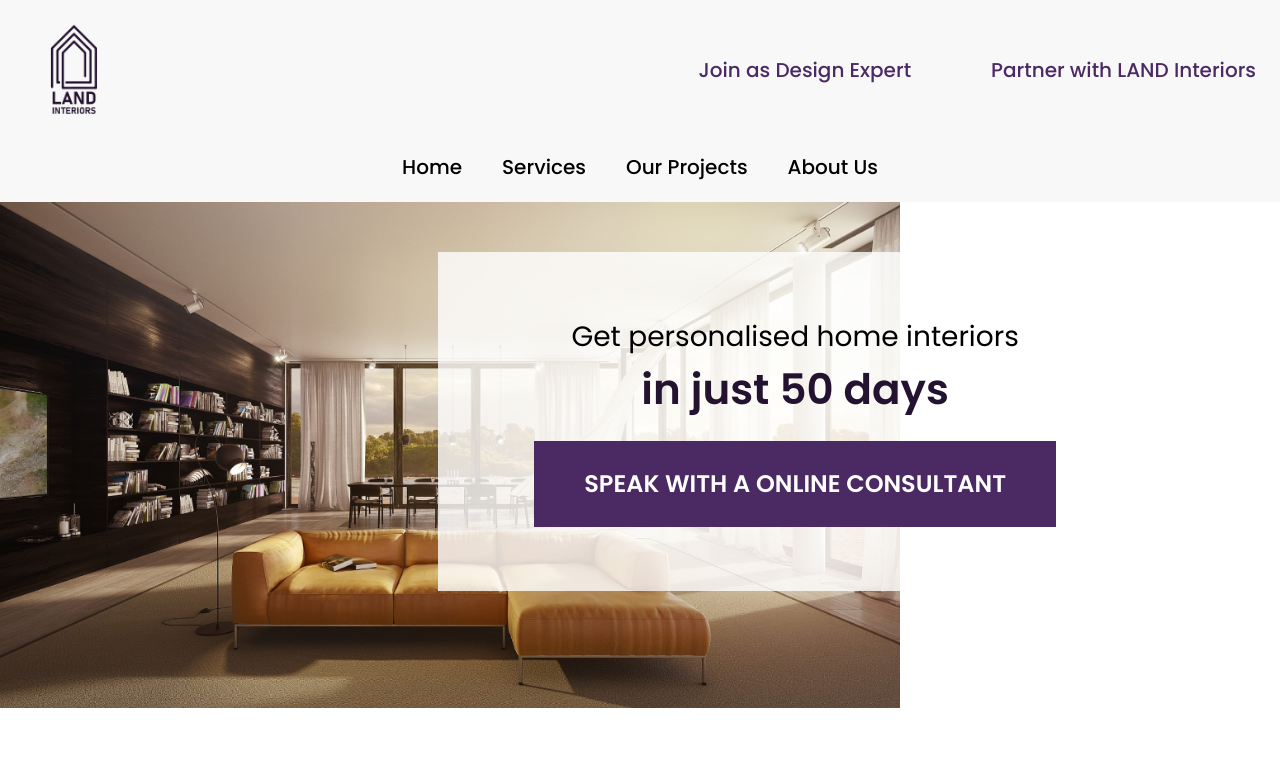
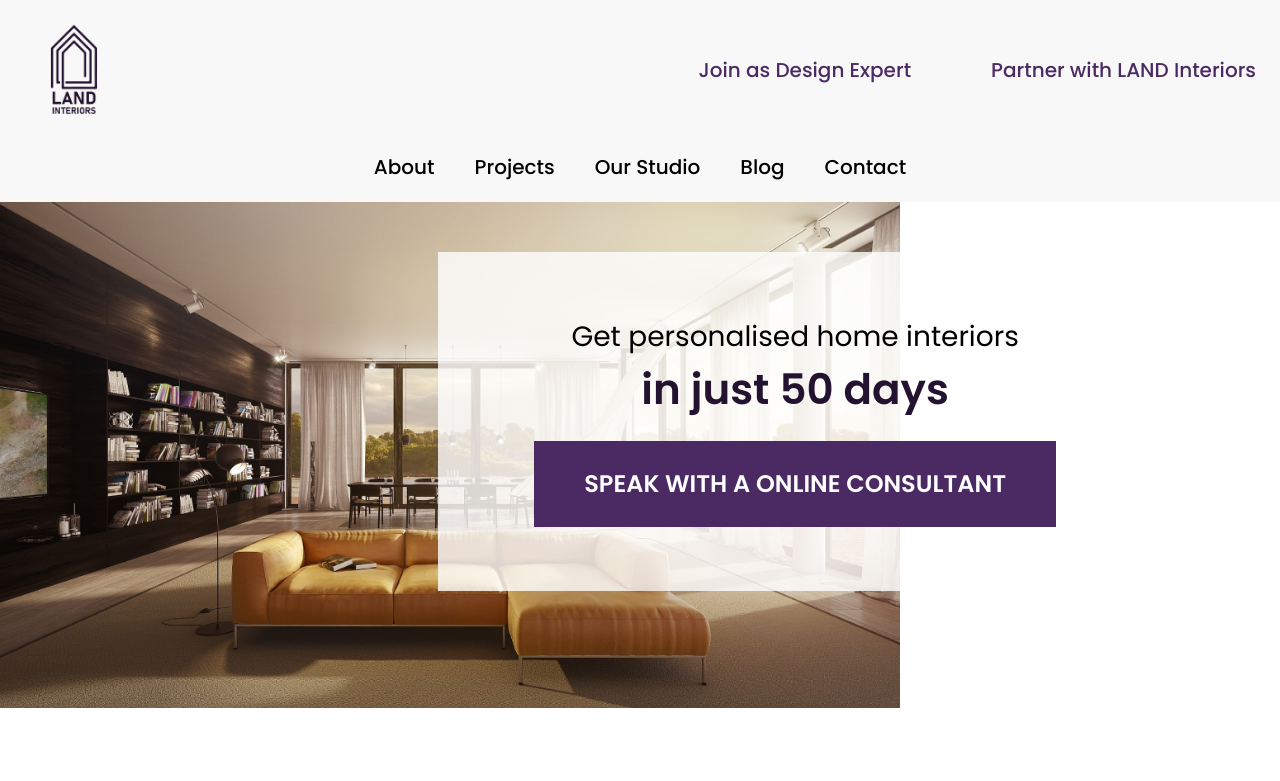
Before and after one commit to talhabytheway/land-interiors-UI, a React (Create React App) app: page / in a window 1280 px wide. Shown: the top 781 px of the page. Built offline with nearby package versions, Linux system fonts and the light colour scheme.

Commit message:
Add Smooth Scroll links and other hyperlinks

```diff
--- a/src/components/Footer/index.js
+++ b/src/components/Footer/index.js
@@ -5,6 +5,8 @@ import linkedIn from "../../assets/linkedIn.svg";
 import twitter from "../../assets/twitter.svg";
 import youtube from "../../assets/youtube.svg";
 import instagram from "../../assets/instagram.svg";
+import { Link } from "react-scroll";
+
 
 const Footer = () => {
   return (
@@ -36,24 +38,79 @@ const Footer = () => {
           <li className="hidden lg:inline-block m-0 font-semibold lg:!pb-4 text-[#4F4F4F]">
             Get in touch
           </li>
-          <li>landinteriors@gmail.com</li>
-          <li>+91 98987 65656</li>
+          <li><a href="mailto:landinteriors@gmail.com">landinteriors@gmail.com</a></li>
+          <li><a href="tel:+923047916775">+92 304 7916775</a></li>
         </ul>
       </div>
       <div className="flex flex-row justify-center lg:justify-between">
         <div className="flex flex-row gap-6">
-          <img src={facebook} alt="" />
-          <img src={linkedIn} alt="" />
-          <img src={twitter} alt="" />
-          <img src={youtube} alt="" />
-          <img src={instagram} alt="" />
+          <a href="http://www.facebook.com/talhabytheway"></a><img src={facebook} alt="" />
+          <a href="https://www.linkedin.com/in/talhabytheway"></a><img src={linkedIn} alt="" />
+          <a href="https://twitter.com/talhaism_"></a><img src={twitter} alt="" />
+          <a href="http://www.youtube.com/talhabytheway"></a><img src={youtube} alt="" />
+          <a href="http://www.instagram.com/talhabytheway"></a><img src={instagram} alt="" />
         </div>
-        <div className="hidden lg:flex flex-row gap-10">
-          <span>About</span>
-          <span>Projects</span>
-          <span>Studio</span>
-          <span>Blog</span>
-          <span>Contact</span>
+        <div className="hidden lg:flex flex-row gap-10 hover:[&>*]:cursor-pointer">
+        <span>
+          <Link
+            spy={true}
+            smooth={true}
+            offset={-70}
+            duration={500}
+            activeClass="active"
+            to="About"
+          >
+            About
+          </Link>
+        </span>
+        <span>
+          <Link
+            spy={true}
+            smooth={true}
+            offset={-70}
+            duration={500}
+            activeClass="active"
+            to="Projects"
+          >
+            Projects
+          </Link>
+        </span>
+        <span>
+          <Link
+            spy={true}
+            smooth={true}
+            offset={-70}
+            duration={500}
+            activeClass="active"
+            to="Studio"
+          >
+            Our Studio
+          </Link>
+        </span>
+        <span>
+          <Link
+            spy={true}
+            smooth={true}
+            offset={-70}
+            duration={500}
+            activeClass="active"
+            to="Blog"
+          >
+            Blog
+          </Link>
+        </span>
+        <span>
+          <Link
+            spy={true}
+            smooth={true}
+            offset={-70}
+            duration={500}
+            activeClass="active"
+            to="Contact"
+          >
+            Contact
+          </Link>
+        </span>
         </div>
       </div>
     </div>
--- a/src/components/InteriorProd/index.js
+++ b/src/components/InteriorProd/index.js
@@ -8,7 +8,7 @@ import prod6 from "../../assets/prod6.png";
 
 const InteriorProd = () => {
   return (
-    <div className="flex flex-col gap-10  xl:max-w-[1440px] xl:mx-auto">
+    <div id="Studio" className="flex flex-col gap-10  xl:max-w-[1440px] xl:mx-auto">
       <h2 className="text-purpD font-medium text-[20px] sm:text-[24px] md:text-[30px] lg:text-[36px] text-center">
         Our Interior Design Products
       </h2>
--- a/src/components/NavBar/index.js
+++ b/src/components/NavBar/index.js
@@ -42,9 +42,9 @@ const NavBar = () => {
             offset={-70}
             duration={500}
             activeClass="active"
-            to="home"
+            to="About"
           >
-            Home
+            About
           </Link>
         </li>
         <li>
@@ -54,9 +54,9 @@ const NavBar = () => {
             offset={-70}
             duration={500}
             activeClass="active"
-            to="services"
+            to="Projects"
           >
-            Services
+            Projects
           </Link>
         </li>
         <li>
@@ -66,9 +66,9 @@ const NavBar = () => {
             offset={-70}
             duration={500}
             activeClass="active"
-            to="projects"
+            to="Studio"
           >
-            Our Projects
+            Our Studio
           </Link>
         </li>
         <li>
@@ -78,9 +78,21 @@ const NavBar = () => {
             offset={-70}
             duration={500}
             activeClass="active"
-            to="about"
+            to="Blog"
           >
-            About Us
+            Blog
+          </Link>
+        </li>
+        <li>
+          <Link
+            spy={true}
+            smooth={true}
+            offset={-70}
+            duration={500}
+            activeClass="active"
+            to="Contact"
+          >
+            Contact
           </Link>
         </li>
         <li className="lg:hidden text-purp">Join as Design Expert</li>
--- a/src/components/OurProjects/index.js
+++ b/src/components/OurProjects/index.js
@@ -22,7 +22,7 @@ const breakPoints = [
 
 const OurProjects = () => {
   return (
-    <div
+    <div id="Projects"
       className="lg:max-w-[1440px] xl:max-w-[1600px] mx-auto relative min-h-[400px] sm:min-h-[500px] py-20 bg-cover"
       style={{ backgroundImage: `url(${rectangle})` }}
     >
@@ -58,7 +58,7 @@ const OurProjects = () => {
           </span>
         </div>
       </div>
-      <div className="blogs px-2 md:pt-[4rem]">
+      <div id="Blog" className="blogs px-2 md:pt-[4rem]">
         <h2 className=" font-medium max-w-[800px] text-[24px] md:text-[30px] lg:text-[36px] px-7 sm:px-10 md:px-15 lg:px-20">
           Blogs
         </h2>
--- a/src/components/Talk/index.js
+++ b/src/components/Talk/index.js
@@ -2,7 +2,7 @@ import React from "react";
 
 const Talk = () => {
   return (
-    <div className="my-16 px-[1.5rem] md:px-[4rem] lg:px-[6rem] flex flex-col gap-10 xl:max-w-[1440px] xl:mx-auto">
+    <div id="Contact" className="my-16 px-[1.5rem] md:px-[4rem] lg:px-[6rem] flex flex-col gap-10 xl:max-w-[1440px] xl:mx-auto">
       <h2 className="font-medium text-[20px] sm:text-[24px] md:text-[30px] lg:text-[36px]">
         Let talk about your Dream home
       </h2>
--- a/src/components/WhyLand/index.js
+++ b/src/components/WhyLand/index.js
@@ -73,7 +73,7 @@ const WhyLand = () => {
           />
         </div>
       </div>
-      <h2 className=" font-medium md:pt-[4rem] max-w-[800px] text-[24px] md:text-[30px] lg:text-[36px] text-center mx-auto pt-10">
+      <h2 id="About" className=" font-medium md:pt-[4rem] max-w-[800px] text-[24px] md:text-[30px] lg:text-[36px] text-center mx-auto pt-10">
         What we do?
       </h2>
       <div className="p-10 mx-auto">
```
